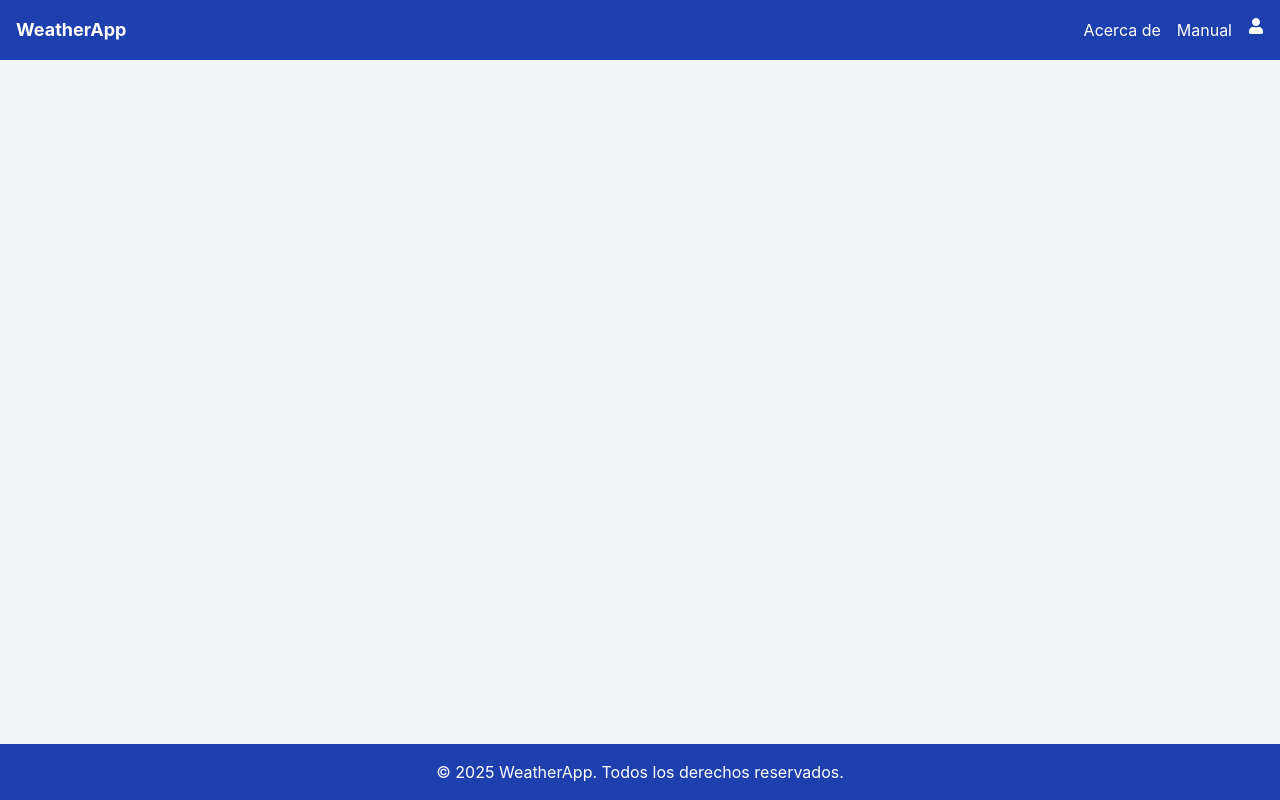
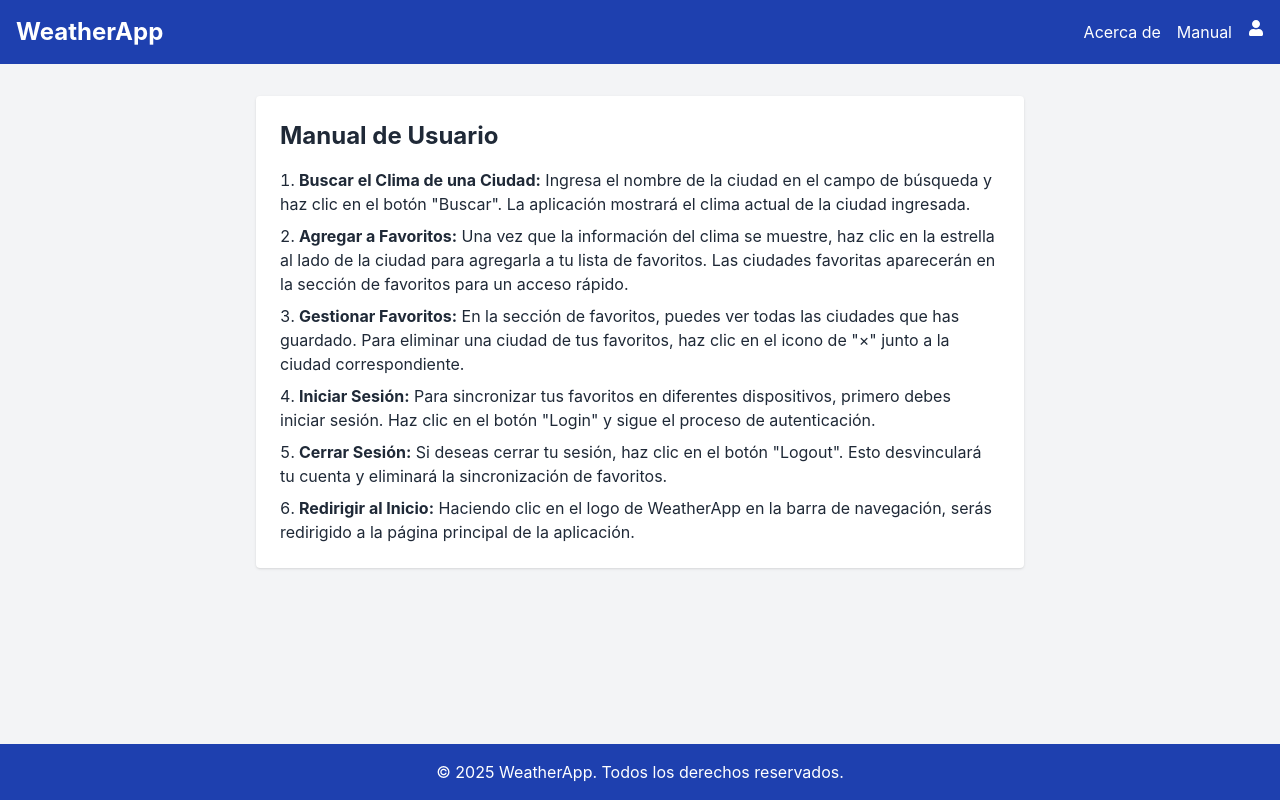
Before and after one commit to nahyoomi/clima-react, a React (Vite) app: page /manual in a window 1280 px wide. Built offline with nearby package versions, Linux system fonts and the light colour scheme.

Commit message:
:clown_face:Add mocks for about and manual pages

```diff
--- a/src/App.tsx
+++ b/src/App.tsx
@@ -4,6 +4,8 @@ import Header from './components/Header';
 import Footer from './components/Footer';
 import Home from './pages/Home';
 import Auth from './components/Auth';
+import About from './pages/About';
+import Manual from './pages/Manual';
 
 const App: React.FC = () => {
   return (
@@ -12,6 +14,8 @@ const App: React.FC = () => {
       <main className="flex-grow container mx-auto p-4">
         <Routes>
           <Route path="/" element={<Home />} />
+          <Route path='/about' element={<About />} />
+          <Route path='/manual' element={<Manual />} />
           <Route path="/auth" element={<Auth />} />
         </Routes>
       </main>
--- a/src/components/Auth.tsx
+++ b/src/components/Auth.tsx
@@ -1,12 +1,13 @@
 import React from 'react';
 import { useAuth0 } from '@auth0/auth0-react';
 import { FaUser } from 'react-icons/fa';
+import Spinner from './Spinner';
 
 const Auth: React.FC = () => {
   const { loginWithRedirect, logout, user, isAuthenticated, isLoading } = useAuth0();
-
+  console.log(user, 'user');
   if (isLoading) {
-    return <div>Cargando...</div>;
+    return <Spinner />;
   }
 
   return (
--- a/src/components/Header.tsx
+++ b/src/components/Header.tsx
@@ -11,7 +11,9 @@ const Header: React.FC = () => {
 
   return (
     <header className="bg-primary text-white p-4 flex justify-between items-center">
-      <div className="text-lg font-bold">WeatherApp</div>
+      <Link to="/">
+        <h1 className="text-2xl font-bold cursor-pointer">WeatherApp</h1>
+      </Link>
       <nav className="hidden md:flex space-x-4">
         <Link to="/about">Acerca de</Link>
         <Link to="/manual">Manual</Link>
--- /dev/null
+++ b/src/components/Spinner.tsx
@@ -0,0 +1,11 @@
+import React from 'react';
+
+const Spinner: React.FC = () => {
+  return (
+    <div className="flex justify-center items-center">
+      <div className="animate-spin rounded-full h-12 w-12 border-t-4 border-b-4 border-primary"></div>
+    </div>
+  );
+};
+
+export default Spinner;
--- /dev/null
+++ b/src/pages/About.tsx
@@ -0,0 +1,22 @@
+import React from 'react';
+import profileImage from '../assets/react.svg'; // Importa tu imagen local
+
+const About: React.FC = () => {
+  return (
+    <div className="max-w-2xl mx-auto bg-white p-6 rounded shadow mt-4">
+      <h1 className="text-2xl font-bold mb-4">Acerca de Mí</h1>
+      <div className="flex flex-col md:flex-row items-center">
+        <img
+          src={profileImage}
+          alt="Tu Nombre"
+          className="w-48 h-48 rounded-full mb-4 md:mb-0 md:mr-6"
+        />
+        <p className="text-justify">
+          Hola, soy [Tu Nombre], un desarrollador de software apasionado por crear aplicaciones web intuitivas y eficientes. Con experiencia en tecnologías como React, TypeScript y Auth0, me enfoco en brindar soluciones que mejoren la experiencia del usuario. En este proyecto, he creado una aplicación de clima que permite a los usuarios buscar condiciones meteorológicas en diferentes ciudades, gestionar sus favoritos y sincronizar sus preferencias mediante autenticación segura.
+        </p>
+      </div>
+    </div>
+  );
+};
+
+export default About;
--- /dev/null
+++ b/src/pages/Manual.tsx
@@ -0,0 +1,31 @@
+import React from 'react';
+
+const Manual: React.FC = () => {
+  return (
+    <div className="max-w-3xl mx-auto bg-white p-6 rounded shadow mt-4">
+      <h1 className="text-2xl font-bold mb-4">Manual de Usuario</h1>
+      <ol className="list-decimal list-inside space-y-2">
+        <li>
+          <strong>Buscar el Clima de una Ciudad:</strong> Ingresa el nombre de la ciudad en el campo de búsqueda y haz clic en el botón "Buscar". La aplicación mostrará el clima actual de la ciudad ingresada.
+        </li>
+        <li>
+          <strong>Agregar a Favoritos:</strong> Una vez que la información del clima se muestre, haz clic en la estrella al lado de la ciudad para agregarla a tu lista de favoritos. Las ciudades favoritas aparecerán en la sección de favoritos para un acceso rápido.
+        </li>
+        <li>
+          <strong>Gestionar Favoritos:</strong> En la sección de favoritos, puedes ver todas las ciudades que has guardado. Para eliminar una ciudad de tus favoritos, haz clic en el icono de "×" junto a la ciudad correspondiente.
+        </li>
+        <li>
+          <strong>Iniciar Sesión:</strong> Para sincronizar tus favoritos en diferentes dispositivos, primero debes iniciar sesión. Haz clic en el botón "Login" y sigue el proceso de autenticación.
+        </li>
+        <li>
+          <strong>Cerrar Sesión:</strong> Si deseas cerrar tu sesión, haz clic en el botón "Logout". Esto desvinculará tu cuenta y eliminará la sincronización de favoritos.
+        </li>
+        <li>
+          <strong>Redirigir al Inicio:</strong> Haciendo clic en el logo de WeatherApp en la barra de navegación, serás redirigido a la página principal de la aplicación.
+        </li>
+      </ol>
+    </div>
+  );
+};
+
+export default Manual;
```
